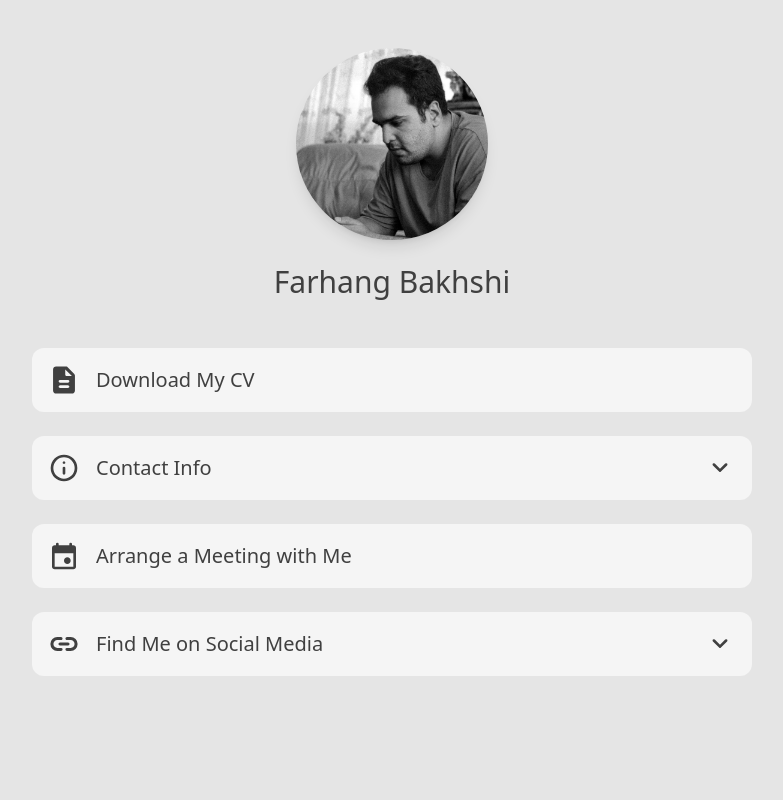
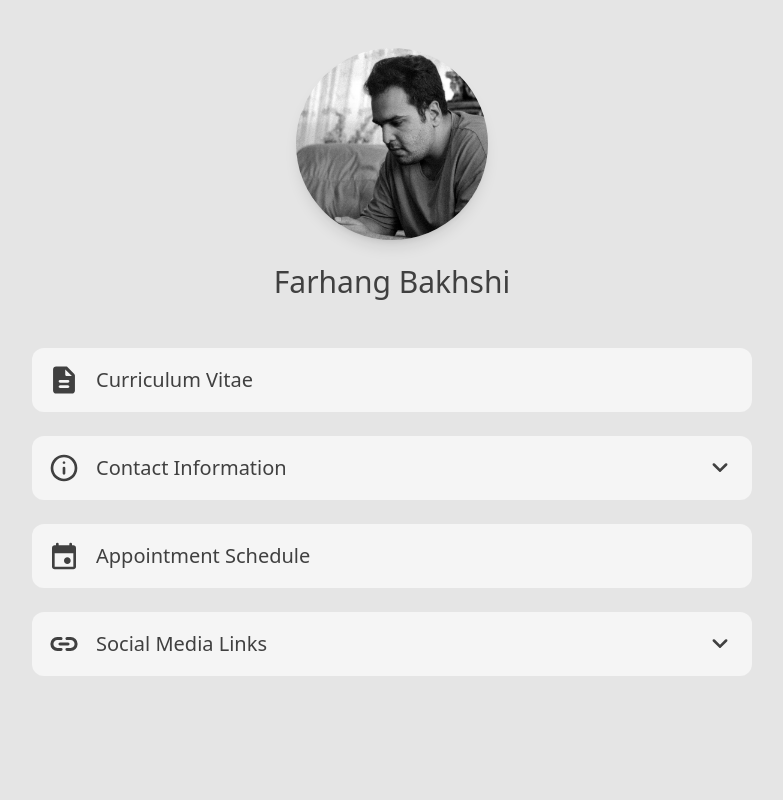
Before and after one commit to farhangbakhshi/farhangbakhshi.github.io, a plain HTML site: page index.html in a window 1280 px wide. Shown: the whole page, without its empty margins (248-1031 px from the left). Drawn offline with nearby package versions, Linux system fonts and the light colour scheme.

Commit message:
some labels edited to make everything more consistent

```diff
--- a/index.html
+++ b/index.html
@@ -43,7 +43,7 @@
                     href="src/Farhang Bakhshi.pdf"
                     class="flex h-full w-full flex-col justify-center"
                   >
-                    <p class="font-regular text-xl">Download My CV</p>
+                    <p class="font-regular text-xl">Curriculum Vitae</p>
                   </a>
                 </div>
               </div>
@@ -64,7 +64,7 @@
                   </div>
                   <div class="h-full w-full">
                     <span class="flex h-full w-full flex-col justify-center">
-                      <p class="font-regular text-xl">Contact Info</p>
+                      <p class="font-regular text-xl">Contact Information</p>
                     </span>
                   </div>
                   <div class="h-16 w-16 p-4">
@@ -139,7 +139,7 @@
                     href="https://calendar.app.google/eGTTzJww293XobnT8"
                     class="flex h-full w-full flex-col justify-center"
                   >
-                    <p class="font-regular text-xl">Arrange a Meeting with Me</p>
+                    <p class="font-regular text-xl">Appointment Schedule</p>
                   </a>
                 </div>
               </div>
@@ -160,7 +160,7 @@
                   </div>
                   <div class="h-full w-full">
                     <span class="flex h-full w-full flex-col justify-center">
-                      <p class="font-regular text-xl">Find Me on Social Media</p>
+                      <p class="font-regular text-xl">Social Media Links</p>
                     </span>
                   </div>
                   <div class="h-16 w-16 p-4">
```
